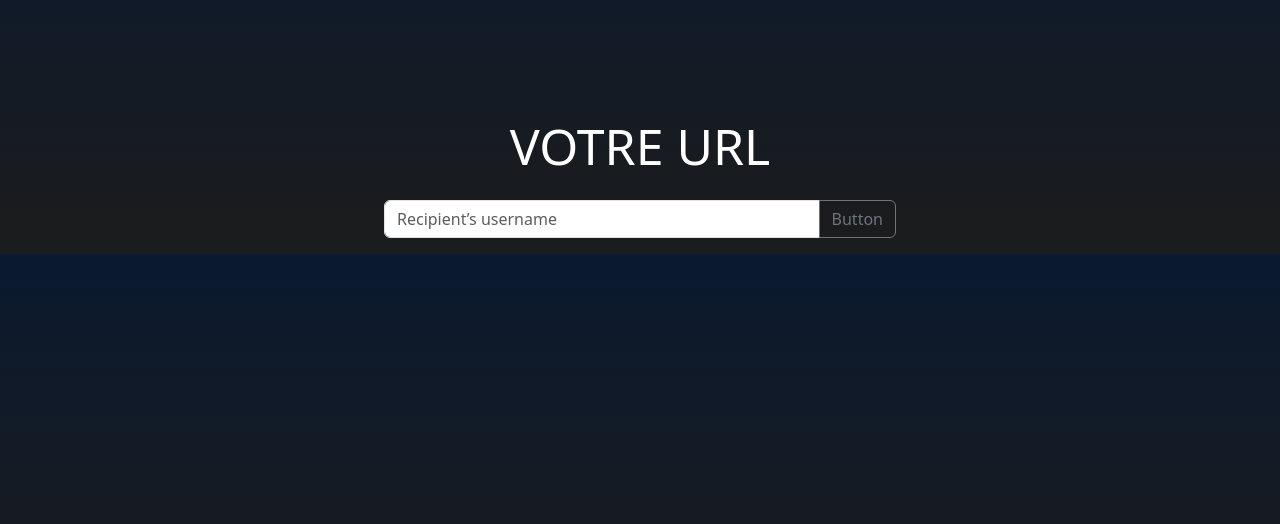
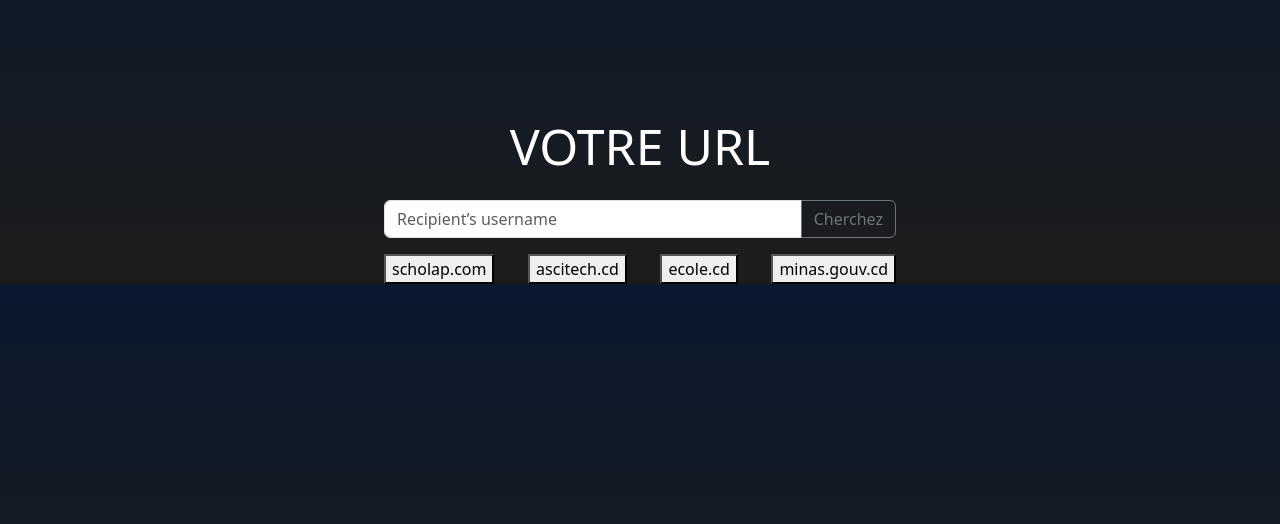
Before and after one commit to THEKUNPRIME/chercheur-d-info, a Flask app: page / in a window 1280 px wide. Shown: the part 138-662 px from the top of the page. Run offline with Flask 3, Linux system fonts and the light colour scheme.

Commit message:
mise à jour de l'application principale et du webscrapping

```diff
--- a/static/style1.css
+++ b/static/style1.css
@@ -49,3 +49,10 @@ body{
     padding-right: 10%;
 }
 }
+.flexible{
+    display: flex;
+    text-align: center;
+    align-items: center;
+    align-content: center;
+    justify-content: space-between
+}
--- a/templates/home.html
+++ b/templates/home.html
@@ -16,9 +16,27 @@
         <form action="/" method="post">
             <div class="input-group mb-3">
               <input type="text" name="nm" class="form-control" placeholder="Recipient’s username" aria-label="Recipient’s username" aria-describedby="button-addon2">
-              <button class="btn btn-outline-secondary" type="submit" id="button-addon2">Button</button>
+              <button class="btn btn-outline-secondary" type="submit" id="button-addon2">Cherchez</button>
             </div>
         </form>
+        <div class="flexible">
+            <form class="yo" action="/" method="post">
+                <button type="submit">scholap.com</button>
+                <input type="hidden" name="nm" value="https://schoolap.com/contact">
+            </form>
+            <form action="/" method="post">
+                <button type="submit">ascitech.cd</button>
+                <input type="hidden" name="nm" value="https://ascitech.cd/#">
+            </form>
+            <form action="/" method="post">
+                <button type="submit">ecole.cd</button>
+                <input type="hidden" name="nm" value="https://ecole.cd/">
+            </form>
+            <form action="/" method="post">
+                <button type="submit">minas.gouv.cd</button>
+                <input type="hidden" name="nm" value="https://minas.gouv.cd/">
+            </form>
+        </div>
         <ul class="list-group list-group-flush">
             {% for contact in contacts%}
                 <li class="list-group-item">{{contact}}</li>
```
